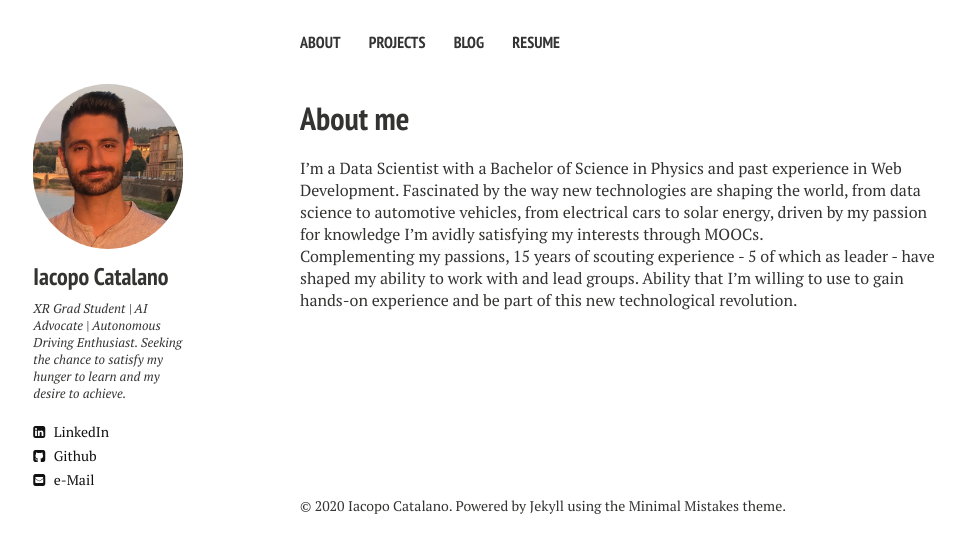
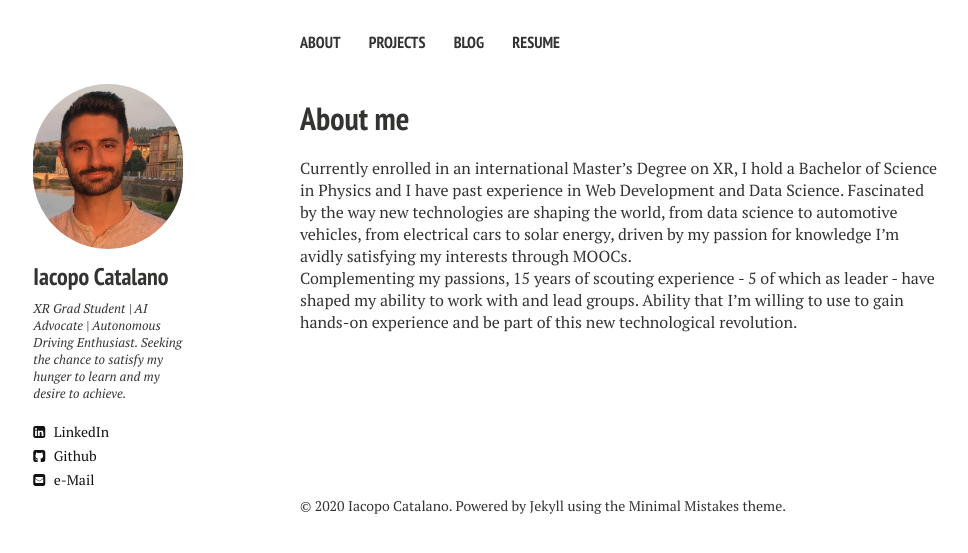
Before and after one commit to IacopomC/iacopomc.github.io, a Jekyll site: the page built from index.md, in a window 1280 px wide. Shown: the top 553 px of the page, without its empty margins (20-988 px from the left). Built offline with Jekyll 4.4.1, drawn with Linux system fonts in a browser that asks for light colours; nearby versions of some CDN libraries.

Commit message:
Update index with about me section

```diff
--- a/index.md
+++ b/index.md
@@ -5,6 +5,6 @@ description: About me section
 tags: [Jekyll, theme, responsive, blog, template]
 ---
 
-I'm a Data Scientist with a Bachelor of Science in Physics and past experience in Web Development. Fascinated by the way new technologies are shaping the world, from data science to automotive vehicles, from electrical cars to solar energy, driven by my passion for knowledge I’m avidly satisfying my interests through MOOCs.
+Currently enrolled in an international Master's Degree on XR, I hold a Bachelor of Science in Physics and I have past experience in Web Development and Data Science. Fascinated by the way new technologies are shaping the world, from data science to automotive vehicles, from electrical cars to solar energy, driven by my passion for knowledge I’m avidly satisfying my interests through MOOCs.
 <br/>
 Complementing my passions, 15 years of scouting experience - 5 of which as leader - have shaped my ability to work with and lead groups. Ability that I’m willing to use to gain hands-on experience and be part of this new technological revolution.
```
